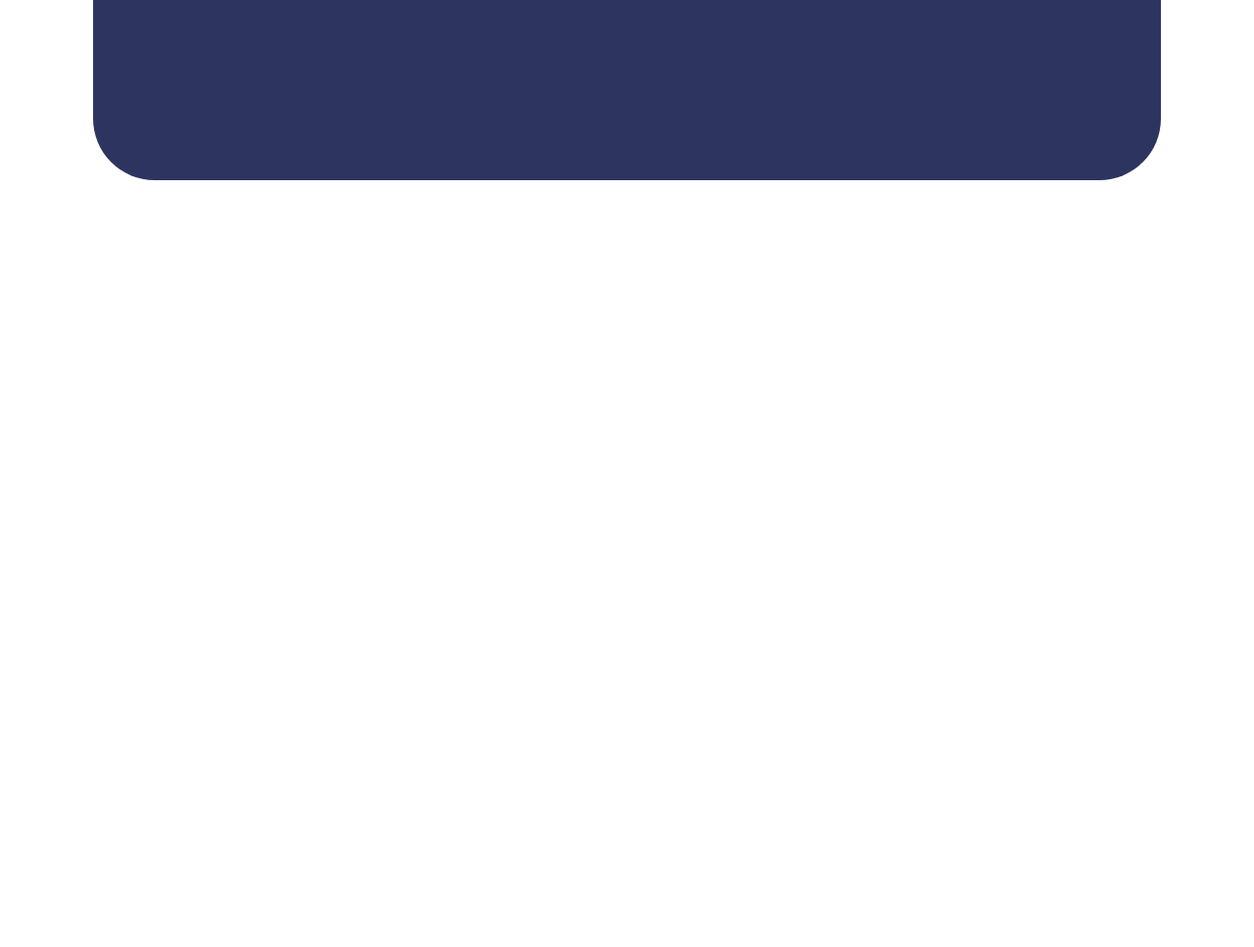
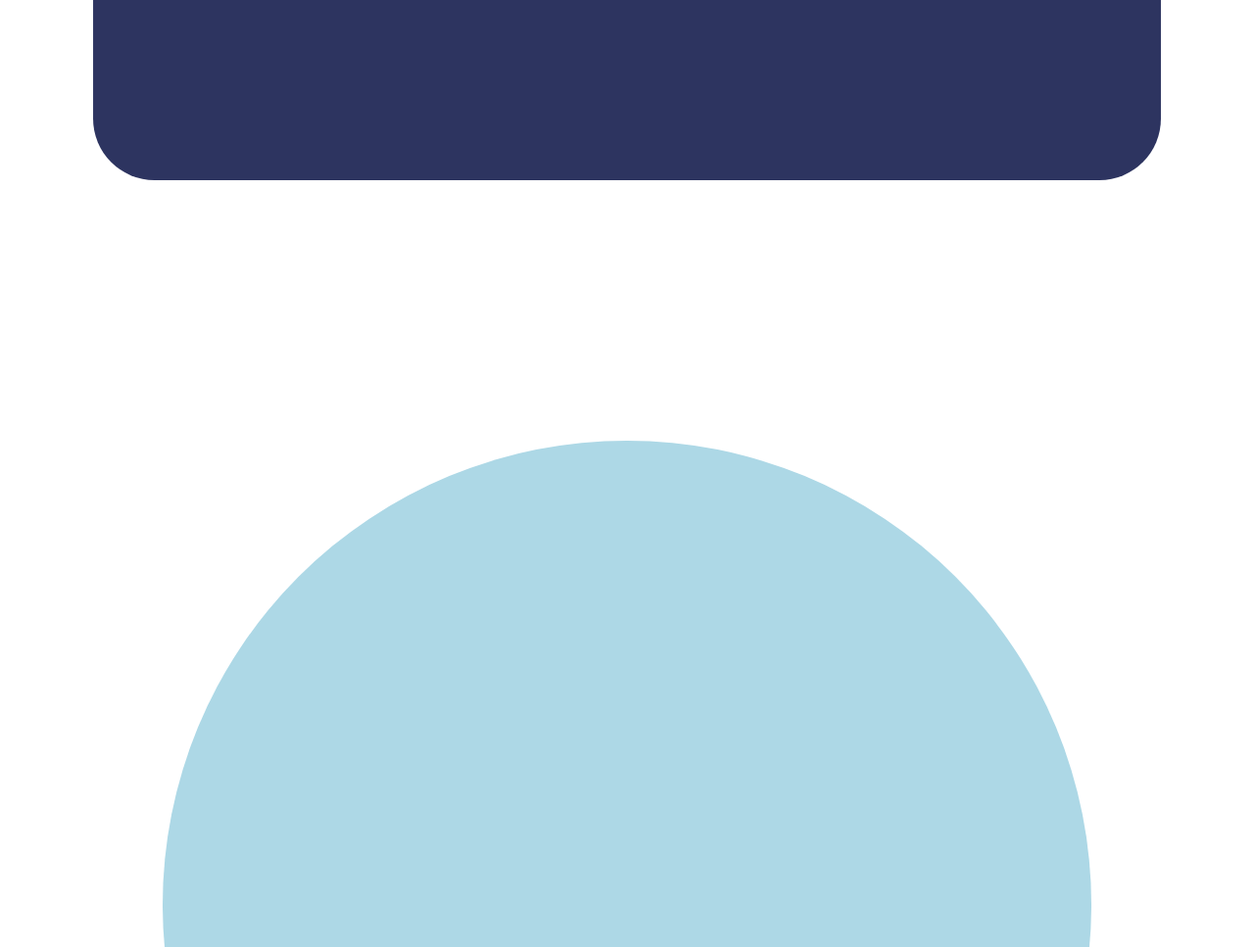
Before and after one commit to ashleycrespo/card, a plain HTML site: page index.html in a window 1280 px wide. Shown: the part 3646-4613 px from the top of the page at 98% size. Before the commit the page ends 3946 px from the top, so only its background shows below. Drawn offline with Linux system fonts and the light colour scheme.

Commit message:
Added svg background code

```diff
--- a/index.html
+++ b/index.html
@@ -64,5 +64,10 @@
         </svg>
     </div>
 
+    <div class="svg-background">
+        <svg viewBox="0 0 800 800" xmlns="http://www.w3.org/2000/svg" preserveAspectRatio="xMidYMid slice">
+            <circle class="pulse-circle" cx="400" cy="400" r="300" fill="lightblue"></circle>
+        </svg>
+    </div>
 </body>
 </html>
```
